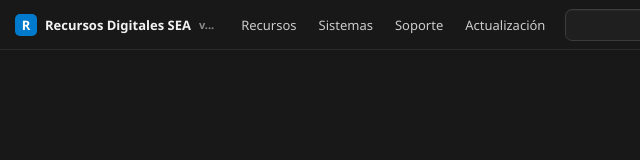
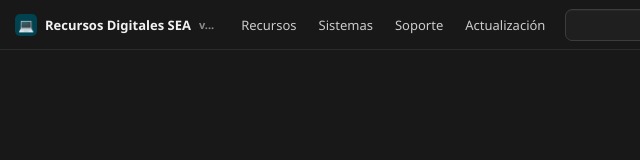
Before and after one commit to dgitsesea/sea-apps-electron, an Electron app: page navbar.html in a window 1200 px wide. Shown: the full height of the page, 0-640 px from the left. Drawn offline with Linux system fonts and the light colour scheme; no server answers.

Commit message:
Ajustar inicio y marca de la barra superior

```diff
--- a/navbar.html
+++ b/navbar.html
@@ -73,7 +73,7 @@
             width: 22px;
             height: 22px;
             border-radius: 5px;
-            background: #007acc;
+            background: #00424d;
             color: #ffffff;
             font-size: 13px;
             font-weight: 800;
@@ -227,7 +227,7 @@
 
     <div class="topbar">
         <div class="brand" title="Recursos Digitales SEA">
-            <span class="brand-mark">R</span>
+            <span class="brand-mark">💻</span>
             <span class="brand-name">Recursos Digitales SEA</span>
             <span id="version-badge" class="version-pill">v...</span>
         </div>
--- a/package.json
+++ b/package.json
@@ -1,6 +1,6 @@
 {
   "name": "sistema_de_aplicaciones_sesea",
-  "version": "5.5.13",
+  "version": "5.5.14",
   "description": "Recursos Digitales SEA",
   "repository": {
     "type": "git",
```
Also changed, not shown: main.js (+7 -3 lines), 1 other file.
